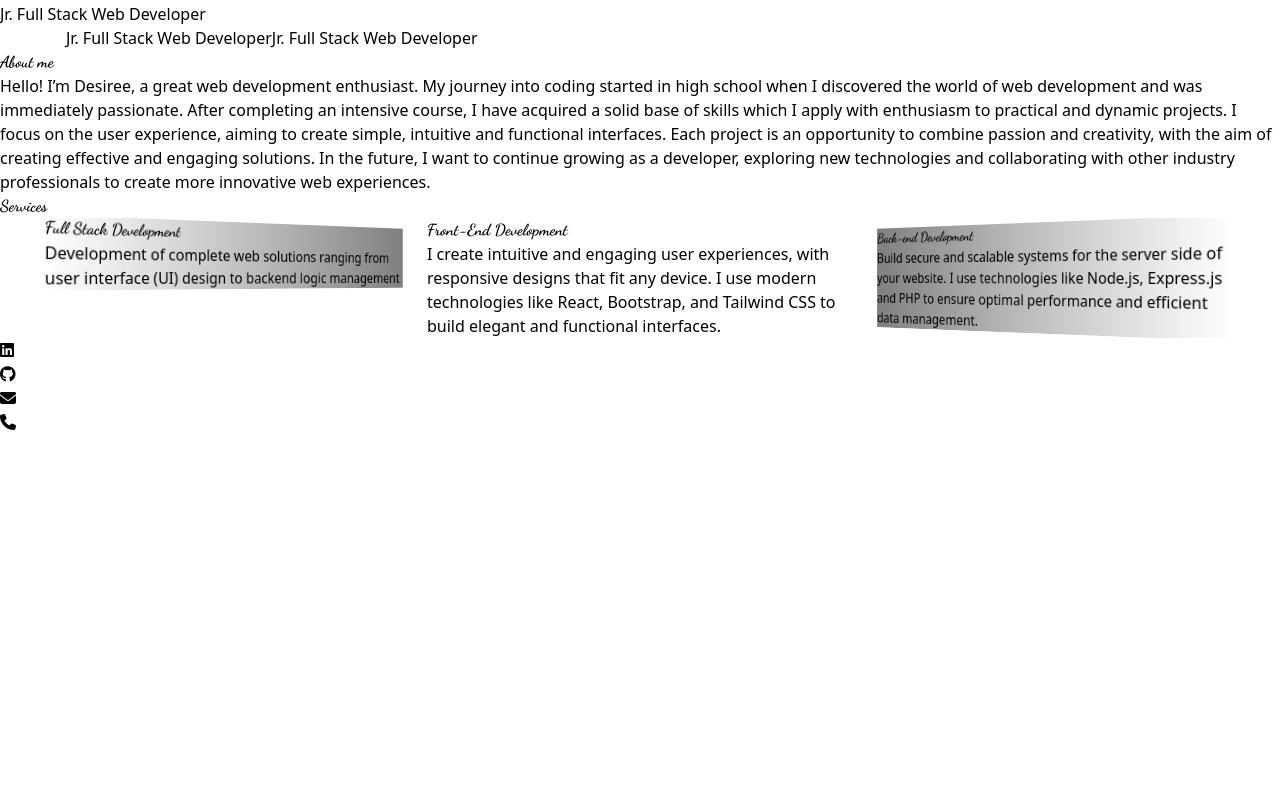
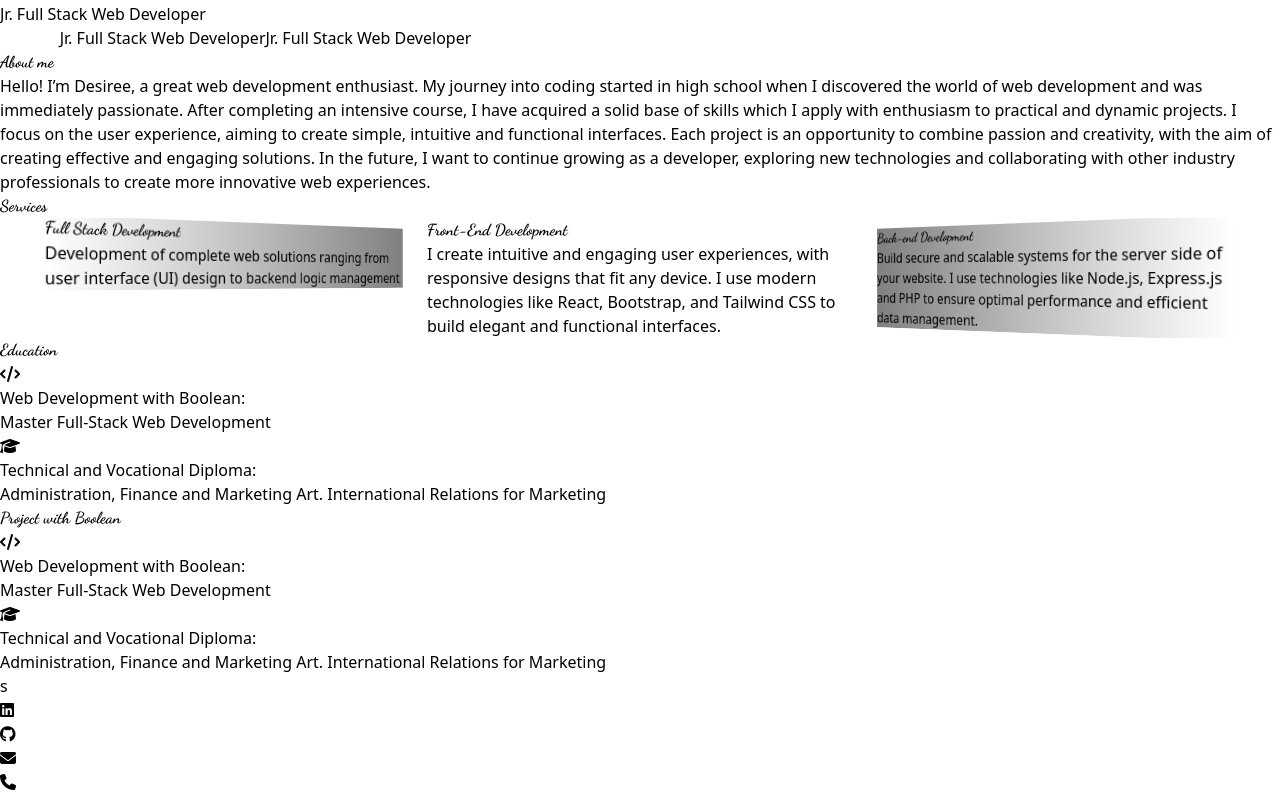
Before and after one commit to desireemezzotero/desiree-mezzotero, a React (Vite) app: page / in a window 1280 px wide. Shown: the part 1729-2523 px from the top of the page. Before the commit the page ends 2163 px from the top, so only its background shows below. Built offline with nearby package versions, Linux system fonts and the light colour scheme.

Commit message:
add education

```diff
--- /dev/null
+++ b/src/components/Education.jsx
@@ -0,0 +1,38 @@
+function Education() {
+  return (
+    <>
+      <div className="container border-t-2 border-neutral-900 mx-auto max-w-screen-xl w-52 mt-8">
+      </div>
+      <div className="max-w-screen-xl container mx-auto p-6">
+        <h2 className="mb-6 text-6xl text-neutral-500 dancing-script">Education</h2>
+
+        <div className="text-white flex">
+          <i class="fa-solid fa-code text-white text-2xl mr-3"></i>
+
+          <p className="font-bold mr-2 ">
+            Web Development with Boolean:
+          </p>
+          <p>
+            Master Full-Stack Web Development
+          </p>
+
+        </div>
+
+        <div className="text-white flex  mt-4">
+          <i class="fa-solid fa-graduation-cap text-white text-2xl mr-3"></i>
+
+          <p className="font-bold mr-2">
+            Technical and Vocational Diploma:
+          </p>
+          <p>
+            Administration, Finance and Marketing Art. International Relations for Marketing
+          </p>
+        </div>
+
+
+      </div>
+    </>
+  )
+}
+
+export default Education
--- /dev/null
+++ b/src/components/Project.jsx
@@ -0,0 +1,37 @@
+function Project() {
+  return (
+    <>
+      <div className="container border-t-2 border-neutral-900 mx-auto max-w-screen-xl w-52 mt-8">
+      </div>
+      <div className="max-w-screen-xl container mx-auto p-6">
+        <h2 className="mb-6 text-6xl text-neutral-500 dancing-script">Project with Boolean</h2>
+
+        <div className="text-white flex">
+          <i class="fa-solid fa-code text-white text-2xl mr-3"></i>
+
+          <p className="font-bold mr-2 ">
+            Web Development with Boolean:
+          </p>
+          <p>
+            Master Full-Stack Web Development
+          </p>
+
+        </div>
+
+        <div className="text-white flex  mt-4">
+          <i class="fa-solid fa-graduation-cap text-white text-2xl mr-3"></i>
+
+          <p className="font-bold mr-2">
+            Technical and Vocational Diploma:
+          </p>
+          <p>
+            Administration, Finance and Marketing Art. International Relations for Marketing
+          </p>
+        </div>
+
+
+      </div>s</>
+  )
+}
+
+export default Project
--- a/src/pages/HomePage.jsx
+++ b/src/pages/HomePage.jsx
@@ -1,12 +1,17 @@
 import InitialPart from "../components/InitialPart"
 import About from "../components/About"
 import Services from "../components/Services"
+import Education from "../components/Education"
+import Project from "../components/Project"
+
 function HomePage() {
   return (
     <>
       <InitialPart />
       <About />
       <Services />
+      <Education />
+      <Project />
     </>
   )
 }
```
